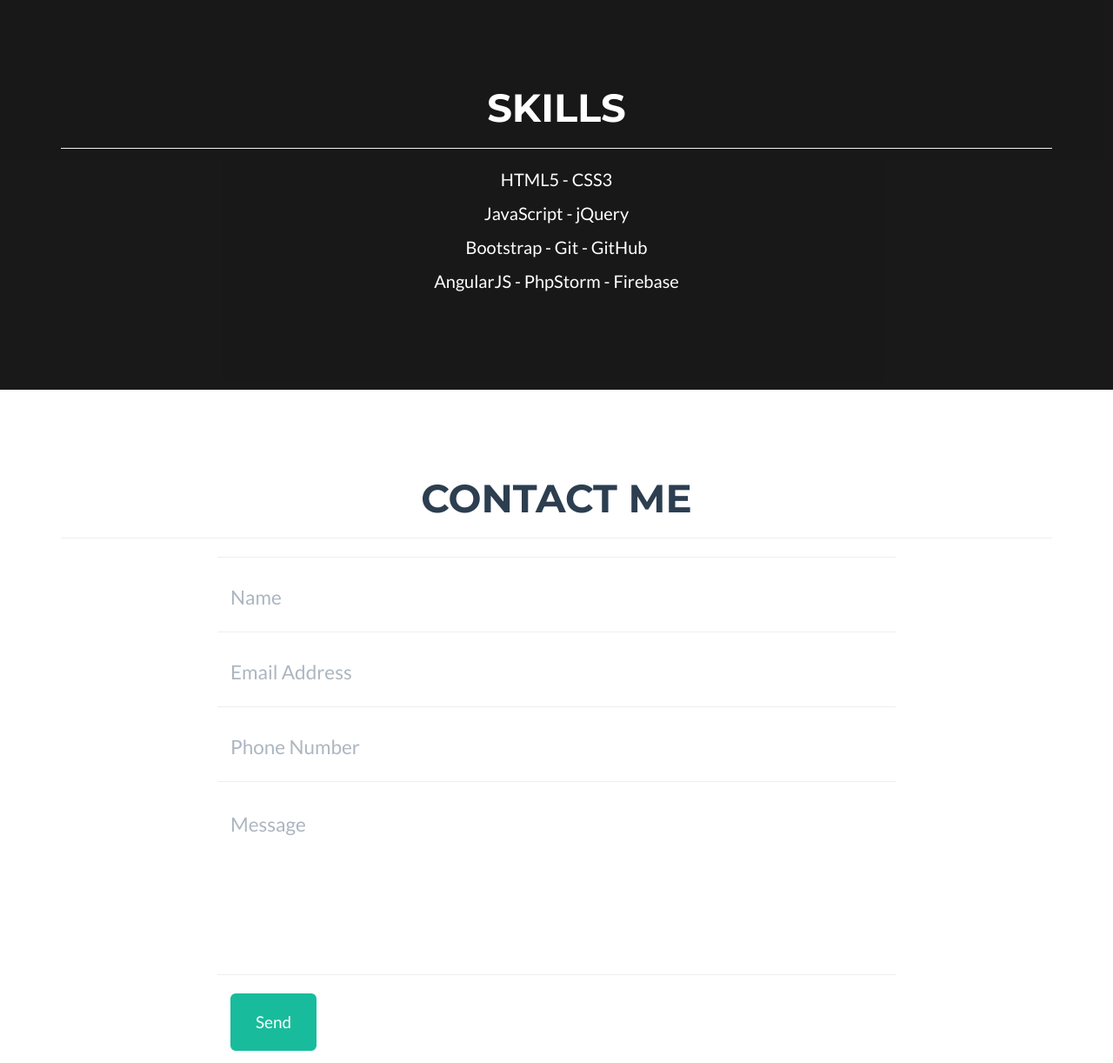
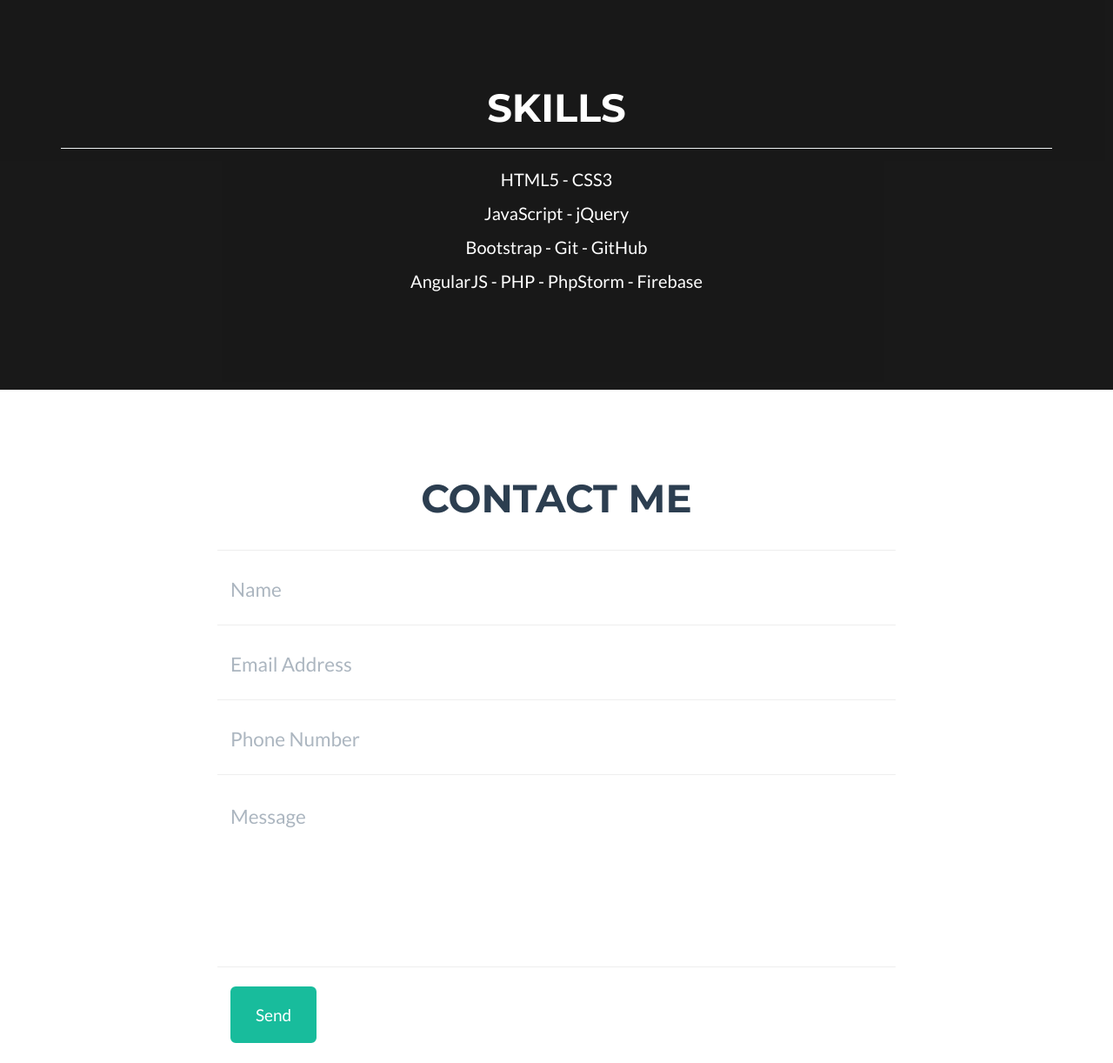
Before and after one commit to maximumayo/portfolio1, a PHP site: page / in a window 1280 px wide. Shown: the part 1086-2308 px from the top of the page at 87% size. Run offline with PHP 8.4, Linux system fonts and the light colour scheme; some libraries are stand-ins or nearby versions.

Commit message:
update skills, minor style change

```diff
--- a/index.html
+++ b/index.html
@@ -151,7 +151,7 @@
             </div>
             <div class="col-xs-12 text-center">
                 <p class="skills">
-                    AngularJS - PhpStorm - Firebase
+                    AngularJS - PHP - PhpStorm - Firebase
                 </p>
             </div>
         </div>
@@ -164,8 +164,8 @@
     <div class="container">
         <div class="row">
             <div class="col-lg-12 text-center">
-                <h2>Contact Me</h2>
-                <hr>
+                <h2 id="contactHead">Contact Me</h2>
+                <!--<hr>-->
             </div>
         </div>
         <div class="row">
--- a/style.css
+++ b/style.css
@@ -33,3 +33,7 @@
 #about {
     background-color: grey;
 }
+
+#contactHead {
+    padding-bottom: 3%;
+}
```
